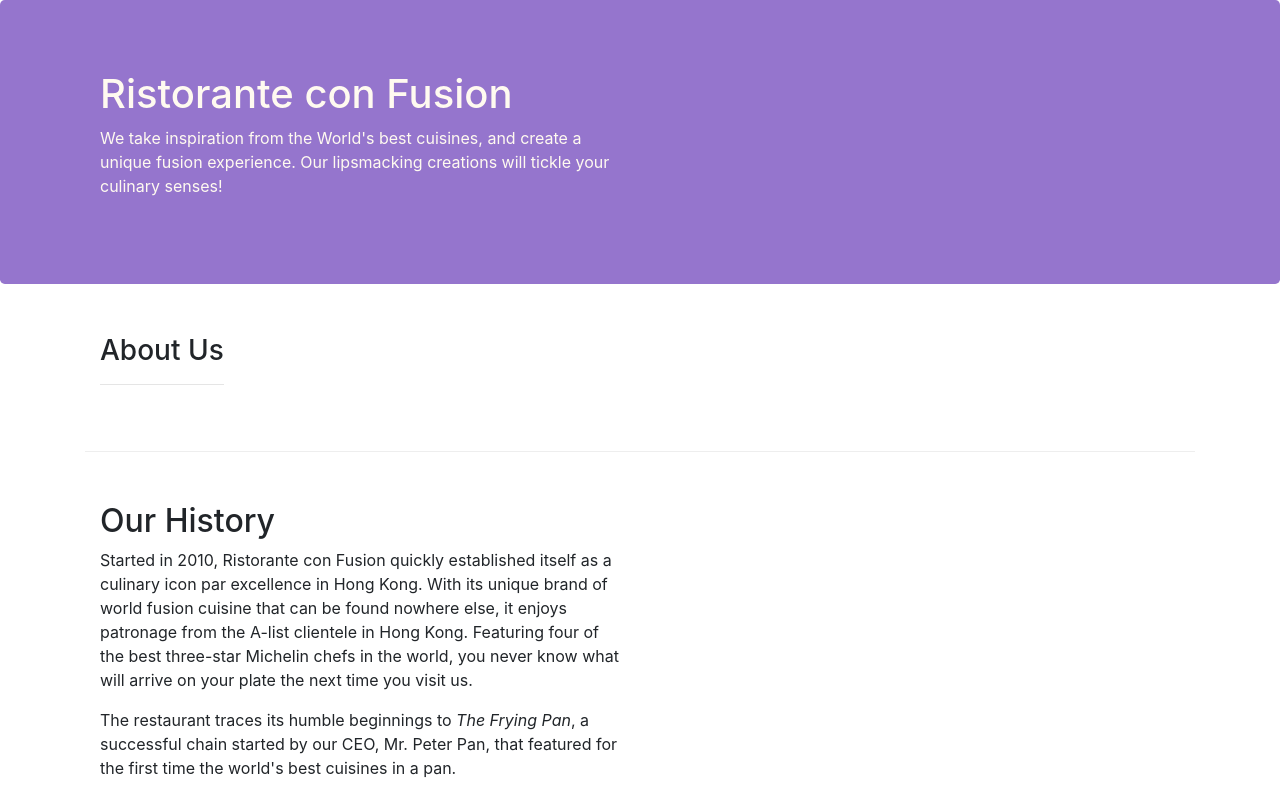
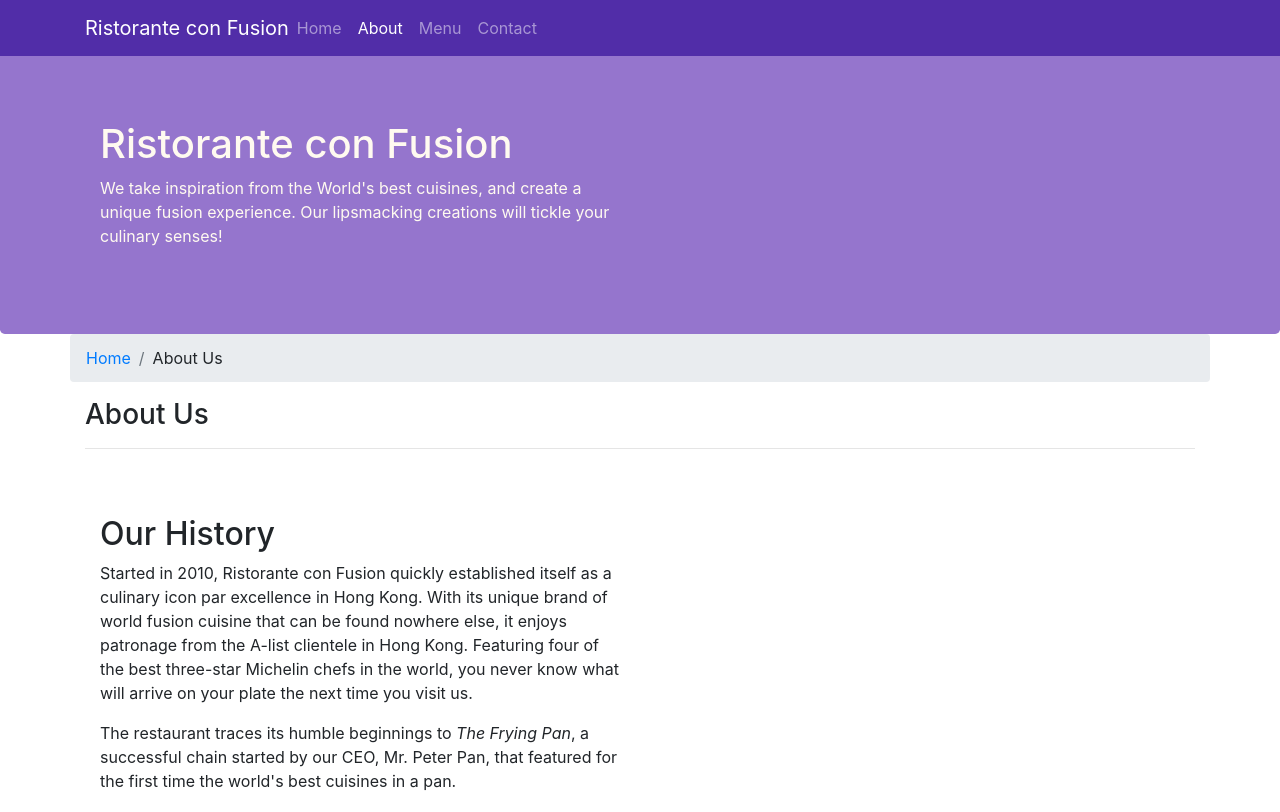
Before and after one commit to Akarena/Bootstrapstarting, a website: page aboutus.html in a window 1280 px wide. Shown: the top 812 px of the page. Drawn offline with nearby package versions, Linux system fonts and the light colour scheme.

Commit message:
Navbar and Breadcrumb Done

```diff
--- a/aboutus.html
+++ b/aboutus.html
@@ -15,7 +15,23 @@
 </head>
 
 <body>
+    <nav class="navbar navbar-dark navbar-expand-sm fixed-top">
+            <div class="container">
+                <button class="navbar-toggler collapsed" type="button" data-toggle="collapse" data-target="#response">
+                    <span class="navbar-toggler-icon"></span>
+                </button>
+                <a href="./index.html" class="navbar-brand mr-auto">Ristorante con Fusion</a>
+                    <div class="collapse navbar-collapse" id="response" >
+                        <ul class=" nav navbar-nav mr-auto">
+                                <li class="nav-item"><a class="nav-link" href="./index.html">Home</a></li>
+                                <li class="nav-item active"><a class="nav-link" href="#">About</a></li>
+                                <li class="nav-item"><a class="nav-link" href="#">Menu</a></li>
+                                <li class="nav-item"><a class="nav-link" href="#">Contact</a></li>
+                        </ul>
+                    </div>
 
+            </div>
+        </nav>
     <header class="jumbotron">
         <div class="container">
             <div class="row row-header">
@@ -30,8 +46,13 @@
     </header>
 
     <div class="container">
-        <div class="row row-content">
-            <div class="col-auto">
+        <div class="row">
+            <ol class="col-12 breadcrumb">
+                <li class="breadcrumb-item"><a href="index.html">Home</a></li>
+                <li class="breadcrumb-item">About Us</li>
+
+            </ol>
+            <div class="col-12">
                <h3>About Us</h3>
                <hr>
             </div>
@@ -70,7 +91,7 @@
                 <div class="col-4 offset-1 col-sm-2">
                     <h5>Links</h5>
                     <ul class="list-unstyled">
-                        <li><a href="#">Home</a></li>
+                        <li><a href="./index.html">Home</a></li>
                         <li><a href="#">About</a></li>
                         <li><a href="#">Menu</a></li>
                         <li><a href="#">Contact</a></li>
--- a/css/styles.css
+++ b/css/styles.css
@@ -28,3 +28,12 @@
     margin: 0px;
     color: #0F0F0F;
 }
+
+body {
+    padding: 50px 0px 0px 0px;
+    z-index: 0;
+}
+
+.navbar-dark {
+    background-color: #512DA8;
+}
```
Also changed, not shown: index.html (+21 -2 lines).
